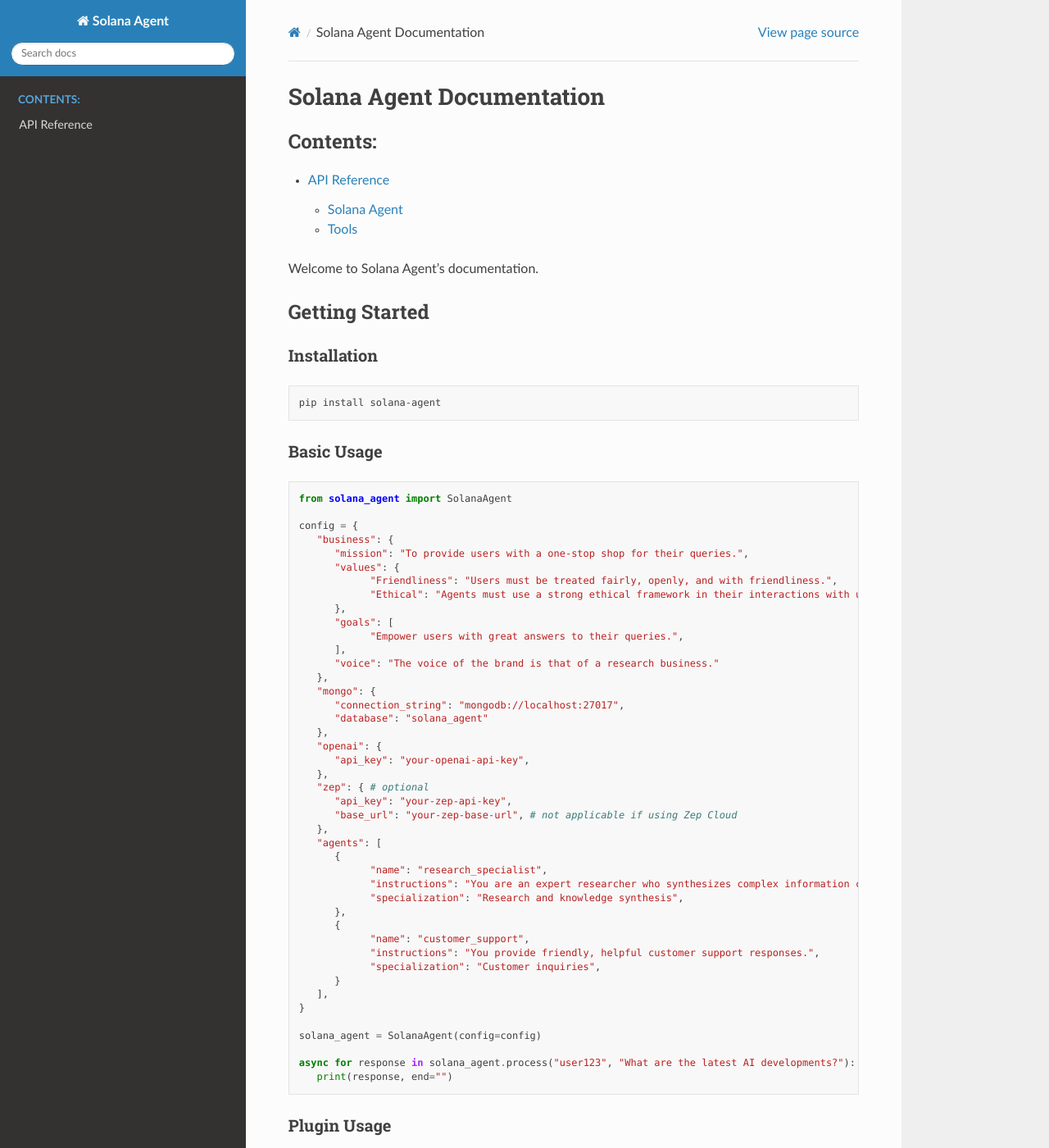
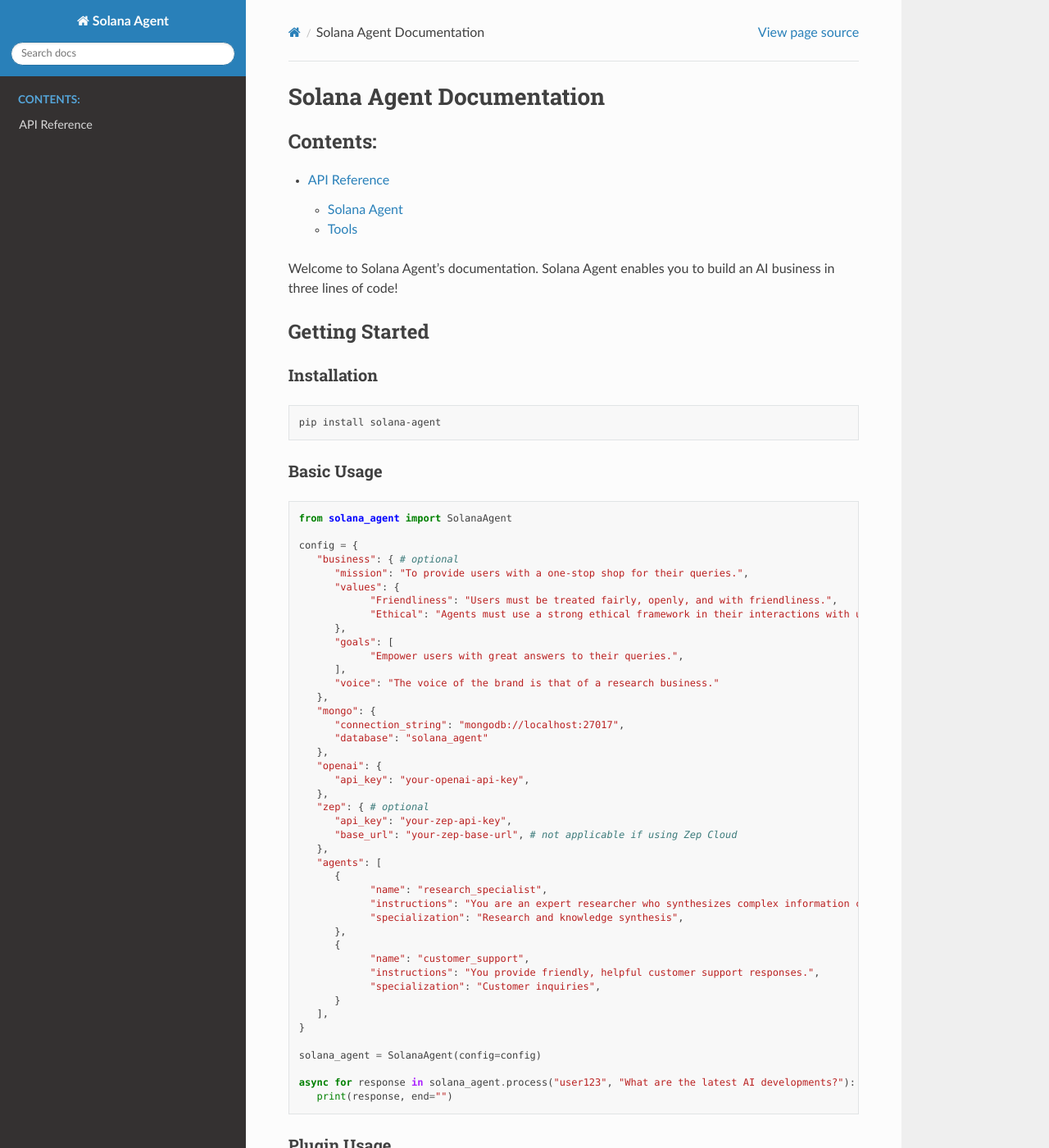
Before and after one commit to truemagic-coder/solana-agent, a Sphinx documentation site: the page built from docs/index.rst, in a window 1280 px wide and 1400 px high. Shown: the whole window at 82% size. Built offline with Sphinx 7.4.7 and the Read the Docs theme 3.1.0, drawn with Linux system fonts in a browser that asks for light colours.

```diff
--- a/docs/index.rst
+++ b/docs/index.rst
@@ -7,7 +7,7 @@ Solana Agent Documentation
 
    api/index
 
-Welcome to Solana Agent's documentation.
+Welcome to Solana Agent's documentation. Solana Agent enables you to build an AI business in three lines of code!
 
 Getting Started
 --------------
@@ -27,7 +27,7 @@ Basic Usage
    from solana_agent import SolanaAgent
 
    config = {
-      "business": {
+      "business": { # optional
          "mission": "To provide users with a one-stop shop for their queries.",
          "values": {
                "Friendliness": "Users must be treated fairly, openly, and with friendliness.",
@@ -83,7 +83,7 @@ Plugins like Solana Agent Kit (sakit) integrate automatically with Solana Agent.
    from solana_agent import SolanaAgent
 
    config = {
-      "business": {
+      "business": { # optional
          "mission": "To provide users with a one-stop shop for their queries.",
          "values": {
                "Friendliness": "Users must be treated fairly, openly, and with friendliness.",
@@ -191,7 +191,7 @@ Creating a custom inline tool will register it will all agents.
                }
 
    config = {
-      "business": {
+      "business": { # optional
          "mission": "To provide users with a one-stop shop for their queries.",
          "values": {
                "Friendliness": "Users must be treated fairly, openly, and with friendliness.",
--- a/pyproject.toml
+++ b/pyproject.toml
@@ -1,6 +1,6 @@
 [tool.poetry]
 name = "solana-agent"
-version = "19.0.1"
+version = "19.0.2"
 description = "Agentic IQ"
 authors = ["Bevan Hunt <bevan@bevanhunt.com>"]
 license = "MIT"
```
Also changed, not shown: README.md (+19 -23 lines).
